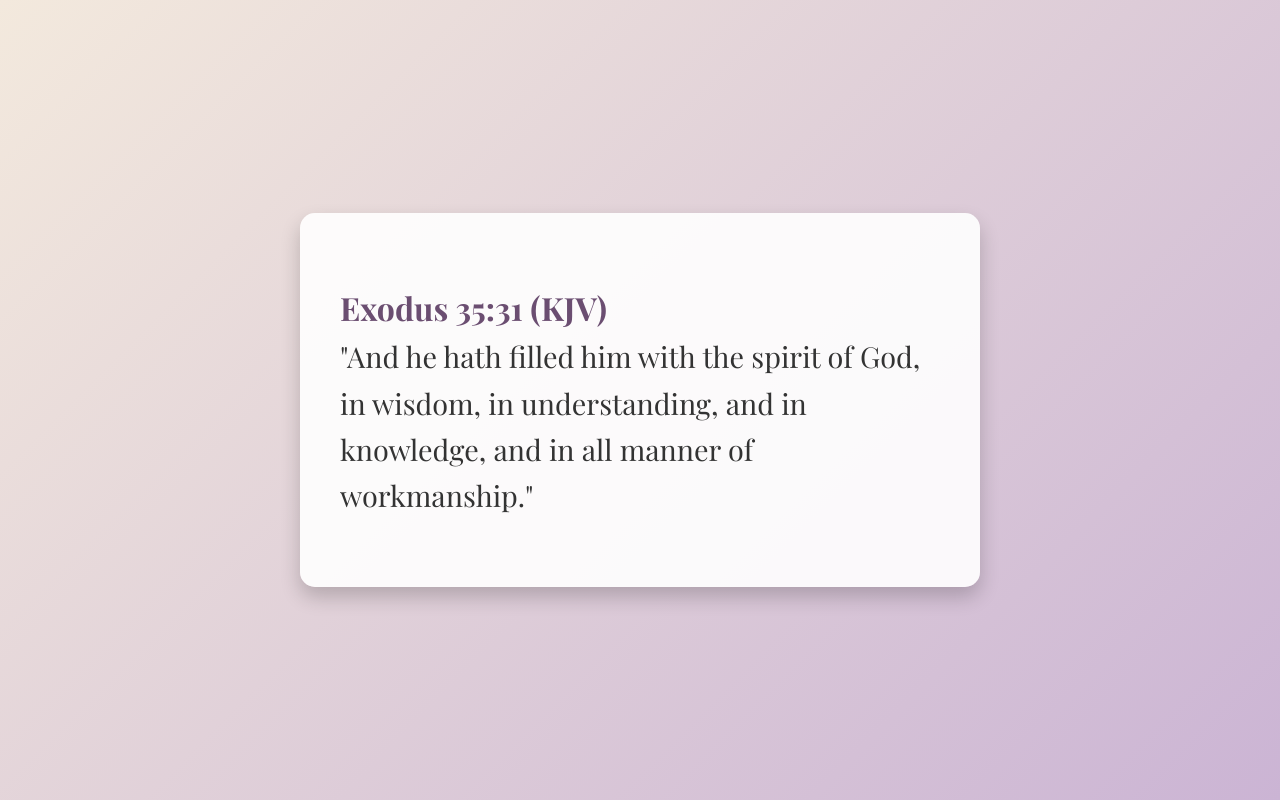
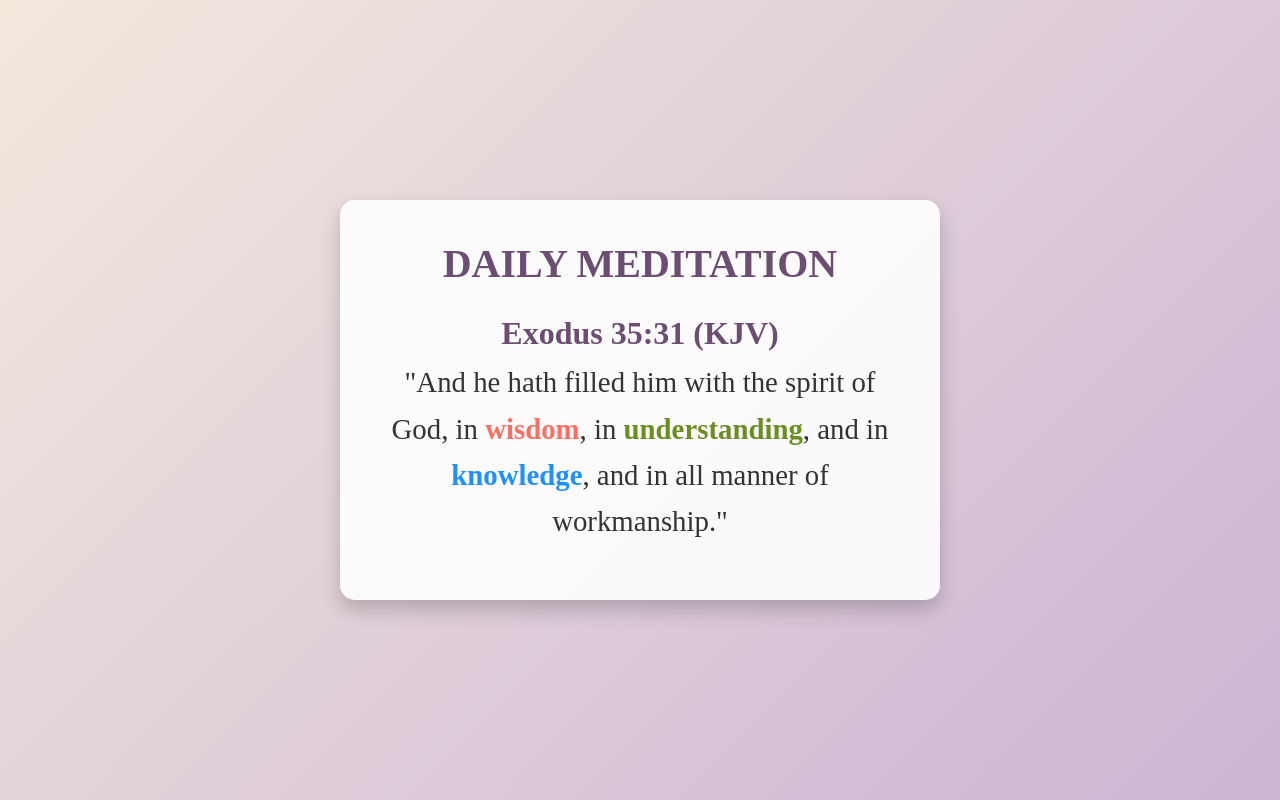
Before and after one commit to archibong23/Meditate, a plain HTML site: page index.html in a window 1280 px wide. Drawn offline with nearby package versions, Linux system fonts and the light colour scheme.

Commit message:
Update index.html

```diff
--- a/index.html
+++ b/index.html
@@ -3,16 +3,25 @@
 <head>
     <meta charset="UTF-8">
     <meta name="viewport" content="width=device-width, initial-scale=1.0">
-    <title>Exodus 35:31</title>
+    <title>Daily Meditation</title>
+    <!-- Bootstrap CSS -->
+    <link href="https://cdn.jsdelivr.net/npm/bootstrap@5.3.0-alpha3/dist/css/bootstrap.min.css" rel="stylesheet">
+    <!-- External CSS -->
     <link rel="stylesheet" href="styles.css">
-    <link href="https://fonts.googleapis.com/css2?family=Playfair+Display:wght@400;700&display=swap" rel="stylesheet">
 </head>
 <body>
-    <div class="verse-container">
-        <p class="verse">
+    <div class="container verse-container">
+        <h1 class="heading text-center">Daily Meditation</h1>
+        <p class="verse text-center">
             <strong>Exodus 35:31 (KJV)</strong><br>
-            "And he hath filled him with the spirit of God, in wisdom, in understanding, and in knowledge, and in all manner of workmanship."
+            "And he hath filled him with the spirit of God, in
+            <span class="highlight wisdom">wisdom</span>, in
+            <span class="highlight understanding">understanding</span>, and in
+            <span class="highlight knowledge">knowledge</span>, and in all manner of workmanship."
         </p>
     </div>
+
+    <!-- Bootstrap JS Bundle -->
+    <script src="https://cdn.jsdelivr.net/npm/bootstrap@5.3.0-alpha3/dist/js/bootstrap.bundle.min.js"></script>
 </body>
 </html>
```
